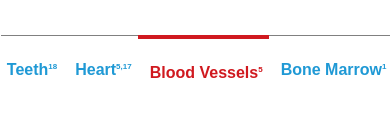
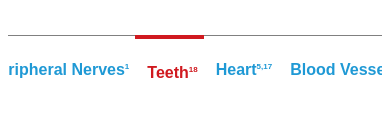
Before and after one commit to Omar456398/testForJob20231012, a plain HTML site: page index.html in a window 390 px wide. Shown: the part 1493-1610 px from the top of the page. Drawn offline with Linux system fonts and the light colour scheme.

Commit message:
fix bugs

```diff
--- a/app.js
+++ b/app.js
@@ -10,6 +10,7 @@ jQuery.expr.filters.offscreen = function (element) {
 $(document).ready(function () {
   let scrollorama = $.scrollorama({
     blocks: ".scrollblock",
+    enablePin:false
   });
   let bodyPartName = "";
   let setBodyPart = (partName) => {
@@ -26,7 +27,10 @@ $(document).ready(function () {
       item = buttonsBodyparts[index].parentElement;
       if (partName === item.getAttribute("bodypart")) {
         item.classList.add("body-part-active");
-        $('.body-parts-buttons')[0].scrollTo(item.offsetLeft - (window.innerWidth - item.offsetWidth) / 2,0)
+        $(".body-parts-buttons")[0].scrollTo(
+          item.offsetLeft - (window.innerWidth - item.offsetWidth * 2) / 2,
+          0
+        );
       } else {
         item.classList.remove("body-part-active");
       }
@@ -34,10 +38,10 @@ $(document).ready(function () {
   };
   let onBodyPartClick = (event) => {
     const bodypart = event.target.parentElement.getAttribute("bodypart");
-    if(window.innerWidth <= 766) {
-    document.getElementById("body-part-" + bodypart).scrollIntoView();
+    if (window.innerWidth <= 766) {
+      document.getElementById("body-part-" + bodypart).scrollIntoView();
     } else {
-        setBodyPart(bodypart)
+      setBodyPart(bodypart);
     }
   };
 
--- a/index.html
+++ b/index.html
@@ -1,6 +1,8 @@
+<!DOCTYPE html>
 <html lang="en" dir="ltr">
   <head>
     <link rel="stylesheet" media="all" href="./styles.css" />
+    <meta name="viewport" content="width=device-width, initial-scale=1.0" />
     <script src="./jquery-1.9.1.min.js"></script>
     <script src="./jquery.scrollorama.js"></script>
   </head>
--- a/styles.css
+++ b/styles.css
@@ -3,7 +3,7 @@
   height: 670px;
 }
 .scrollblock-under-bodyparts {
-    height: 0px;
+  height: 1px;
 }
 .body-parts-container-inner {
   display: flex;
@@ -29,7 +29,8 @@
   height: 33px;
   border-radius: 100%;
   cursor: pointer;
-  }.circle-missing {
+}
+.circle-missing {
   position: absolute;
   background-color: #2099d5;
   pointer-events: none;
@@ -112,34 +113,33 @@
   opacity: 1;
 }
 
-@media only screen and (max-width: 766px) {
+@media screen and (max-width: 766px) {
   .body-parts-container {
-        height: 13000px;
+    height: calc(13 * 150vh);
     position: relative;
   }
   .body-parts-container-inner {
     height: 100vh;
     position: absolute;
-        top: 0px
+    top: 0px;
   }
   .body-parts-container-inner.fixed {
     position: fixed;
     top: 0px;
     left: 0px;
   }
-    .body-parts-container-inner.finished-fix
-    {
-        top: calc(12 * 100vh);
+  .body-parts-container-inner.finished-fix {
+    top: calc(12 * 150vh);
   }
   #end-body-parts-fix {
     position: absolute;
-        top: calc(12 * 100vh);
+    top: calc(12 * 150vh);
     height: 100vh;
   }
   .body-parts-buttons {
-    margin-left: -20;
-    margin-right: -20;
-    width: calc(100% + 15px);
+    margin-left: 0px;
+    margin-right: 0px;
+    width: 100%;
     height: fit-content;
     overflow-x: hidden;
   }
@@ -171,7 +171,7 @@
     width: fit-content;
   }
   .scrollblock-under-bodyparts {
-    height: 100vh;
+    height: 150vh;
     width: 100%;
   }
   .body-parts-button-container button {
```
Lines whose indentation alone changed are shown as unchanged.
